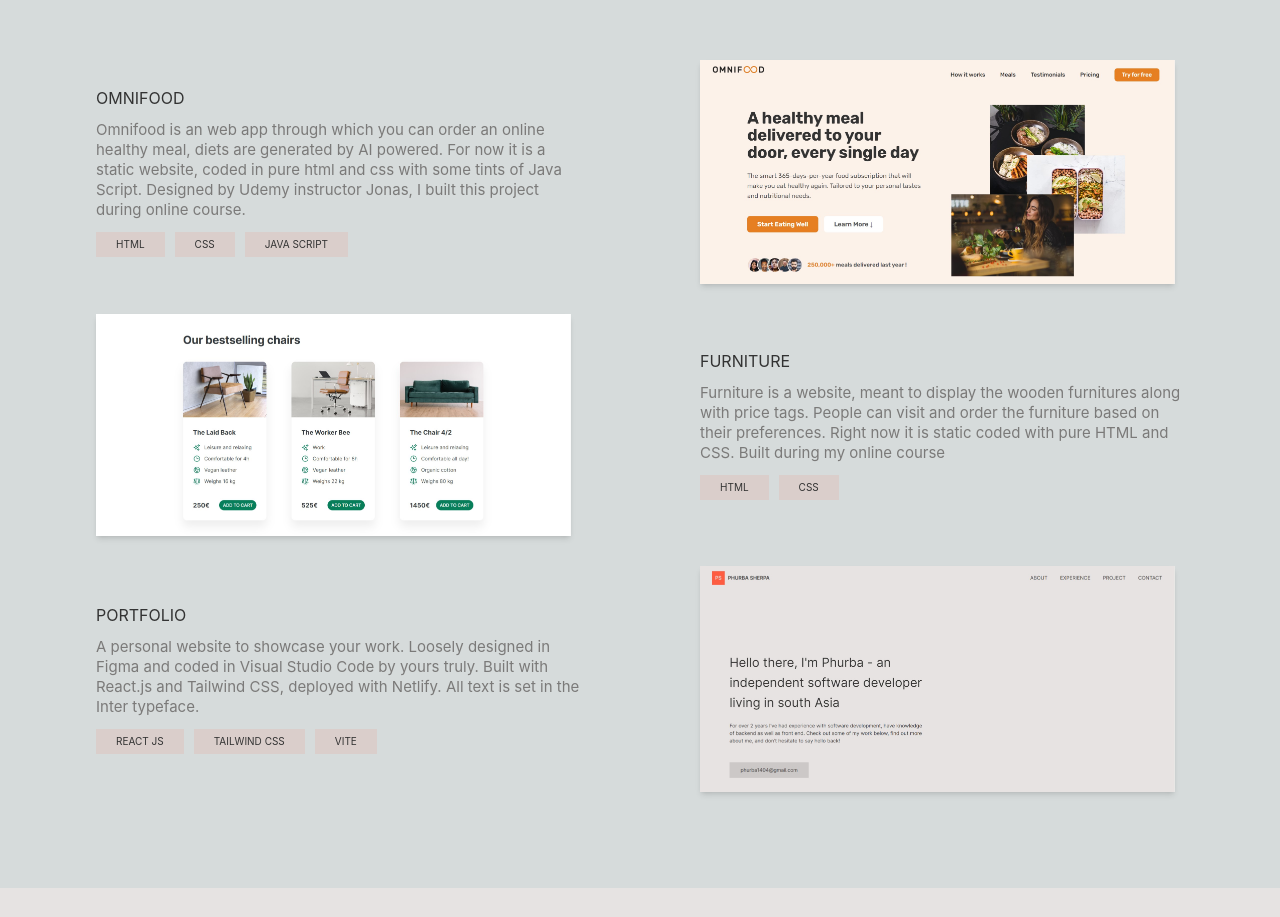
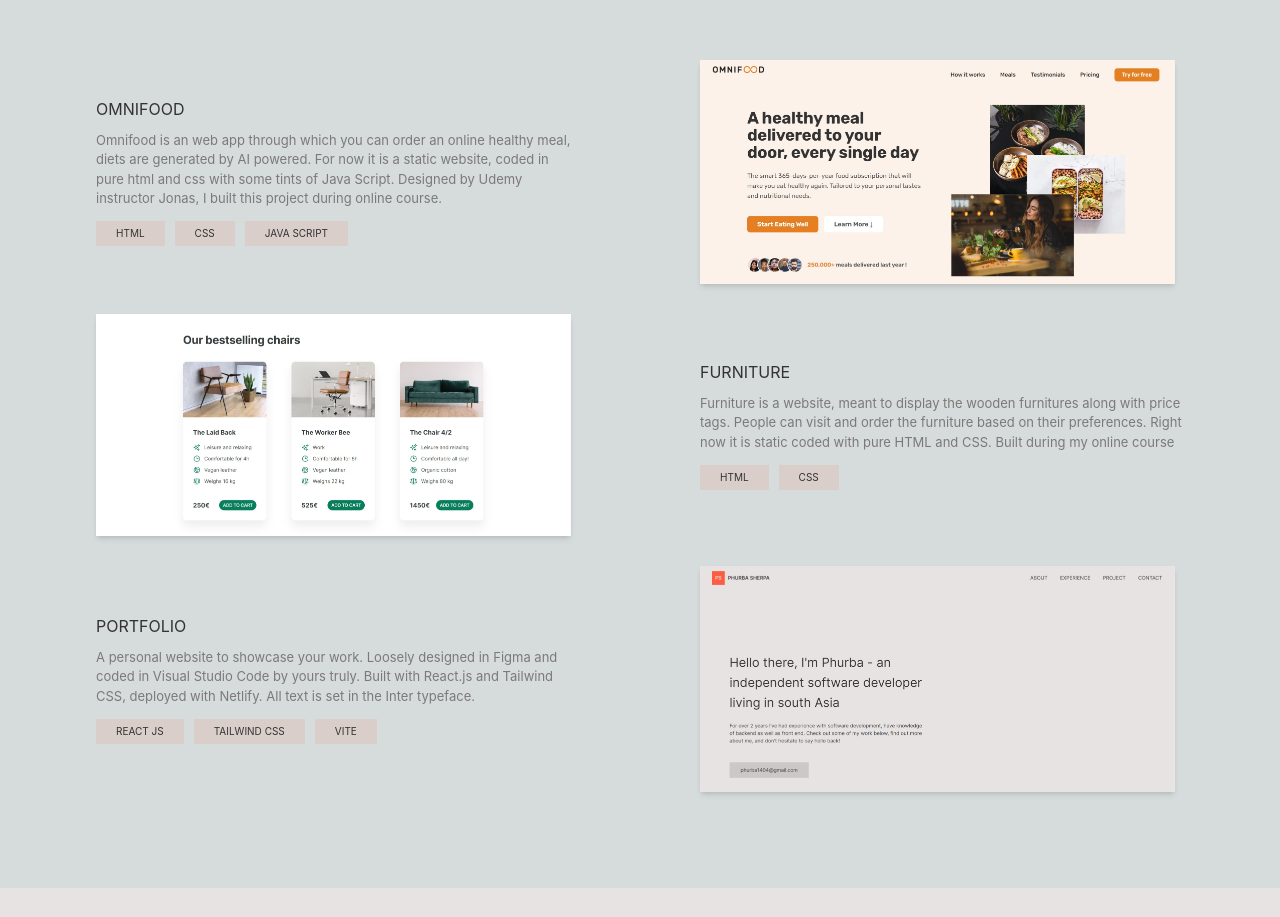
Before and after one commit to Phurba-Sherpa/portfolio, a React (Vite) app: page / in a window 1280 px wide. Shown: the part 2708-3625 px from the top of the page. Built offline with nearby package versions, Linux system fonts and the light colour scheme.

Commit message:
descrease font size in project section

```diff
--- a/src/index.css
+++ b/src/index.css
@@ -78,7 +78,7 @@
   }
 
   .project-desc {
-    @apply text-grayscale-300 text-2xl;
+    @apply text-grayscale-300 text-[1.3rem];
   }
 
   .proj-tag {
```
